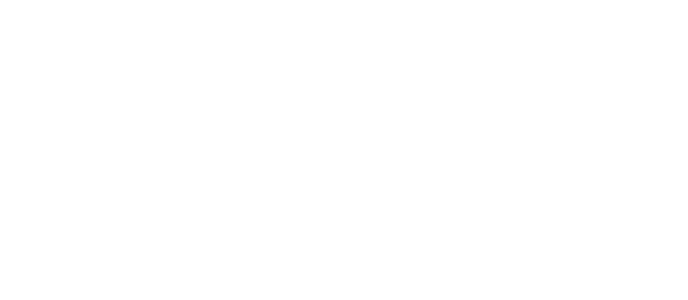
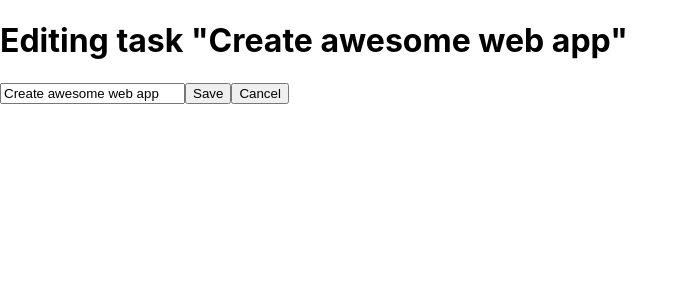
Before and after one commit to canastillo/fullstack-todoapp, a React (Create React App) app in the folder frontend/: page /todos/1 in a window 1280 px wide. Shown: the top 300 px of the page, without its empty margins (0-688 px from the left). Built offline with nearby package versions, Linux system fonts and the light colour scheme.

Commit message:
Created TodoForm, SingleTodo and added redirection

```diff
--- /dev/null
+++ b/frontend/src/components/todos/TodoForm.jsx
@@ -0,0 +1,28 @@
+import { useState } from "react"
+
+const TodoForm = ({todos, setTodos}) => {
+    const [newTodo, setNewTodo] = useState("")
+
+    const handleSubmit = (e) => {
+        e.preventDefault()
+
+        setTodos([...todos, { id: todos.length + 1, task: newTodo, done: false }])
+    }
+
+    const handleOnChange = (e) => {
+        setNewTodo(e.target.value)
+    }
+
+    return(
+        <form onSubmit={ e => handleSubmit(e) }>
+            <input
+                type="text"
+                placeholder="New task"
+                value={newTodo}
+                onChange={e => handleOnChange(e)} />
+            <input type="submit" value="Add"/>
+        </form>
+    )
+}
+
+export default TodoForm
--- a/frontend/src/components/todos/TodosList.jsx
+++ b/frontend/src/components/todos/TodosList.jsx
@@ -1,30 +1,15 @@
 import Todo from "./Todo"
 
-const TodosList = () => {
-    const todos = [
-        {
-            id: "1",
-            task: "Take Ensolvers test",
-            done: true
-        },
-        {
-            id: "2",
-            task: "Code fullstack SPA",
-            done: true
-        },
-        {
-            id: "3",
-            task: "Get hired",
-            done: false
-        }
-    ]
+const TodosList = ({todos}) => {
 
     return(
-        <ul>
-            { todos.map( todo => (
-                <Todo data={todo} /> )
-            )}
-        </ul>
+        <div>
+            <ul>
+                { todos.map( todo => (
+                    <Todo data={todo} key={todo.task}/>
+                ))}
+            </ul>
+        </div>
     )
 }
 
--- a/frontend/src/views/AllTodos.jsx
+++ b/frontend/src/views/AllTodos.jsx
@@ -1,22 +1,35 @@
+import { useState } from "react"
+
 import TodosList from "../components/todos/TodosList"
+import TodoForm from "../components/todos/TodoForm"
 
 const AllTodos = () => {
-    const handleSubmit = (e) => {
-        e.preventDefault()
 
-    }
+    const [todos, setTodos] = useState([
+        {
+            id: "1",
+            task: "Take Ensolvers test",
+            done: true
+        },
+        {
+            id: "2",
+            task: "Code fullstack SPA",
+            done: true
+        },
+        {
+            id: "3",
+            task: "Get hired",
+            done: false
+        }
+    ])
+
 
     return(
         <>
             <h1>To-Do List</h1>
             <main>
-                <div>
-                    <TodosList />
-                </div>
-                <form onSubmit={ e => handleSubmit(e) }>
-                    <input type="text" placeholder="New task"/>
-                    <input type="submit" value="Add"/>
-                </form>
+                <TodosList todos={todos}/>
+                <TodoForm todos={todos} setTodos={setTodos}/>
             </main>
         </>
     )
--- a/frontend/src/views/SingleTodo.jsx
+++ b/frontend/src/views/SingleTodo.jsx
@@ -1,7 +1,36 @@
+import { useState } from "react"
+import { useNavigate, useParams } from "react-router"
+
 const SingleTodo = () => {
+    const {id} = useParams()
+    const navigate = useNavigate()
+
+    const data = {
+        id: id,
+        task: "Create awesome web app",
+        done: true
+    }
+
+    const [task, setTask] = useState(data.task)
+
+    const handleSave = () => {
+        navigate(-1)
+    }
+
+    const handleCancel = () => {
+        const choice = window.confirm("Discard changes?")
+        if (choice) navigate(-1)
+    }
+
     return (
-        <>
-        </>
+        <main>
+            <div>
+                <h1>Editing task "{data.task}"</h1>
+                <input type="text" value={task} onChange={e => setTask(e.target.value)}/>
+                <input type="submit" onClick={() => handleSave()} value="Save"/>
+                <button onClick={() => handleCancel()}> Cancel </button>
+            </div>
+        </main>
     )
 }
 
```
